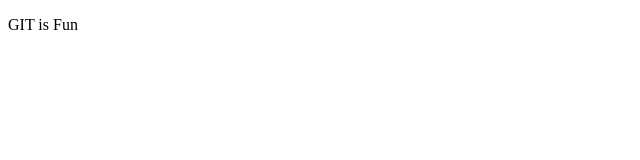
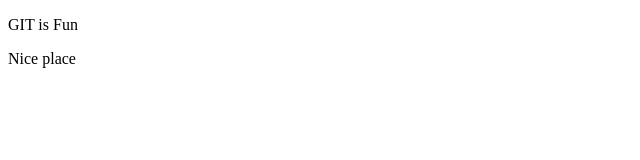
Before and after one commit to ADN-V/Hello-World, a plain HTML site: page index.html in a window 1280 px wide. Shown: the full height of the page, 0-640 px from the left. Drawn offline with Linux system fonts and the light colour scheme.

Commit message:
Nice place

```diff
--- a/index.html
+++ b/index.html
@@ -9,5 +9,6 @@
 </head>
 <body>
   <p>GIT is Fun</p>
+  <p>Nice place</p>
 </body>
 </html>
```
